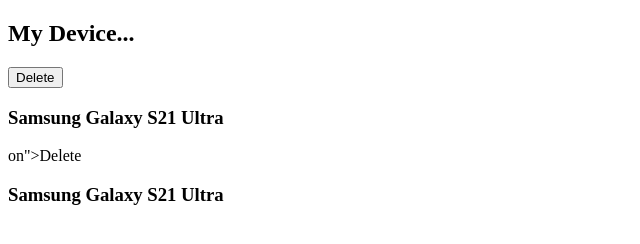
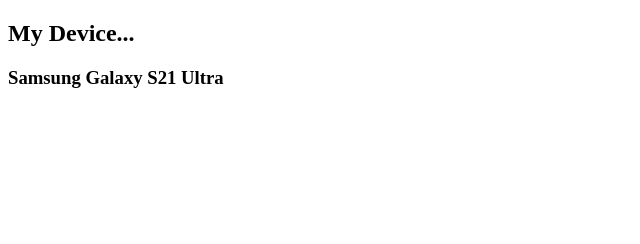
Before and after one commit to mahbubur3/apply-js, a plain HTML site: page DOM/Event-js/delete-item-using-event.html in a window 1280 px wide. Both pictures are taken after a click on the button "Delete". Shown: the whole page, without its empty margins (0-640 px from the left). Drawn offline with Linux system fonts and the light colour scheme.

Commit message:
fixed problem

```diff
--- a/DOM/Event-js/delete-item-using-event.html
+++ b/DOM/Event-js/delete-item-using-event.html
@@ -11,23 +11,22 @@
 <body>
     <h2>My Device...</h2>
     <section>
-        <button id="delete-butt<h2>My Device...</h2>
-            <section>
-                <button id=" delete-buttton">Delete</button>
+        <button id="delete-button">Delete</button>
         <h3 id="phone-name">Samsung Galaxy S21 Ultra</h3>
     </section>
     <script>
         document.getElementById('delete-button').addEventListener('click', function () {
-            document.getElementById('phone-name').style.display = 'none';
+            document.getElementById('delete-button').style.display = 'none';
         })
-    </script>on">Delete</button>
+    </script>
+    <!-- on">Delete</button>
     <h3 id="phone-name">Samsung Galaxy S21 Ultra</h3>
     </section>
     <script>
         document.getElementById('delete-button').addEventListener('click', function () {
             document.getElementById('phone-name').style.display = 'none';
         })
-    </script>
+    </script> -->
 </body>
 
 </html>
```
Also changed, not shown: DOM/Event-js/common-event.html (+2 -2 lines).
